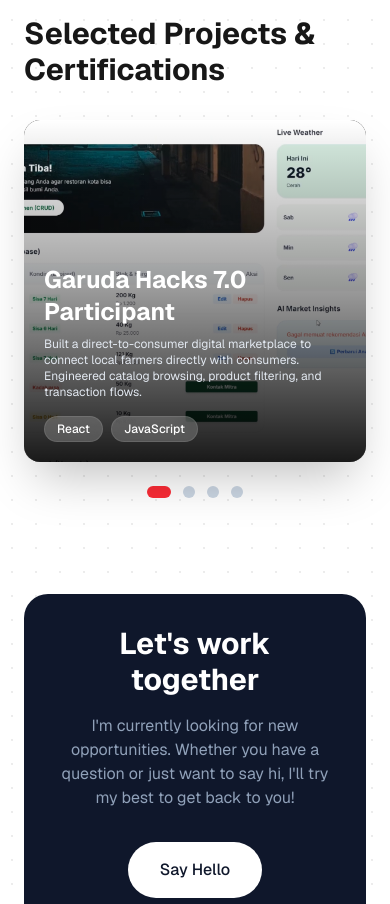
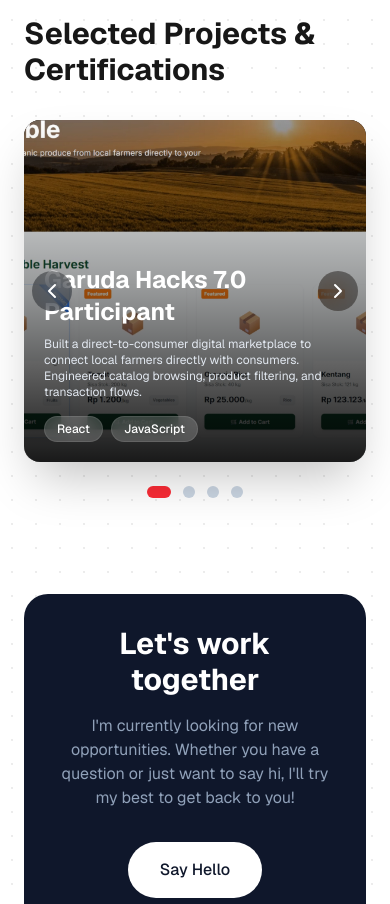
Before and after one commit to Ndresz/Portofolio, a Next.js app: page / in a window 390 px wide. Shown: the part 1720-2624 px from the top of the page. Built offline with nearby package versions, Linux system fonts and the light colour scheme.

Commit message:
Round favicon, fix slider arrows, speed up interval

```diff
--- a/src/components/ProjectSlider.tsx
+++ b/src/components/ProjectSlider.tsx
@@ -44,7 +44,7 @@
   useEffect(() => {
     const timer = setInterval(() => {
       setInnerImageIndex((prev) => prev + 1);
-    }, 3000);
+    }, 2000);
     return () => clearInterval(timer);
   }, []);
 
@@ -113,14 +113,14 @@
         {/* Navigation Arrows */}
         <button
           onClick={prevSlide}
-          className="absolute left-4 top-1/2 -translate-y-1/2 w-12 h-12 rounded-full bg-black/40 text-white flex items-center justify-center hover:bg-black/70 backdrop-blur-md transition-all opacity-0 group-hover:opacity-100 focus:opacity-100"
+          className="absolute left-2 sm:left-4 top-1/2 -translate-y-1/2 w-10 h-10 sm:w-12 sm:h-12 rounded-full bg-black/40 text-white flex items-center justify-center hover:bg-black/80 hover:scale-110 backdrop-blur-md transition-all opacity-100 sm:opacity-0 sm:group-hover:opacity-100 focus:opacity-100 z-10"
           aria-label="Previous Slide"
         >
           <svg xmlns="http://www.w3.org/2000/svg" width="24" height="24" viewBox="0 0 24 24" fill="none" stroke="currentColor" strokeWidth="2" strokeLinecap="round" strokeLinejoin="round"><path d="m15 18-6-6 6-6"/></svg>
         </button>
         <button
           onClick={nextSlide}
-          className="absolute right-4 top-1/2 -translate-y-1/2 w-12 h-12 rounded-full bg-black/40 text-white flex items-center justify-center hover:bg-black/70 backdrop-blur-md transition-all opacity-0 group-hover:opacity-100 focus:opacity-100"
+          className="absolute right-2 sm:right-4 top-1/2 -translate-y-1/2 w-10 h-10 sm:w-12 sm:h-12 rounded-full bg-black/40 text-white flex items-center justify-center hover:bg-black/80 hover:scale-110 backdrop-blur-md transition-all opacity-100 sm:opacity-0 sm:group-hover:opacity-100 focus:opacity-100 z-10"
           aria-label="Next Slide"
         >
           <svg xmlns="http://www.w3.org/2000/svg" width="24" height="24" viewBox="0 0 24 24" fill="none" stroke="currentColor" strokeWidth="2" strokeLinecap="round" strokeLinejoin="round"><path d="m9 18 6-6-6-6"/></svg>
```
Also changed, not shown: src/app/icon.jpg (deleted), src/app/icon.png (added).
